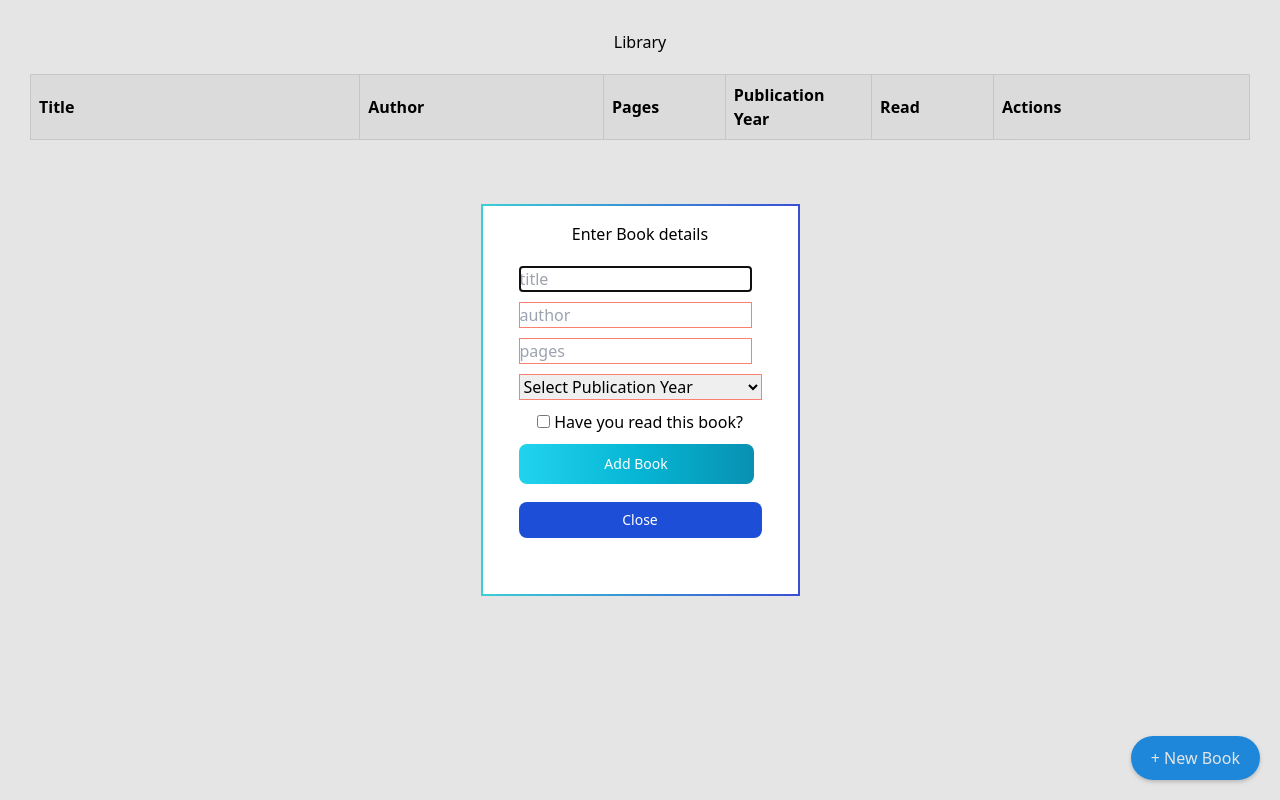
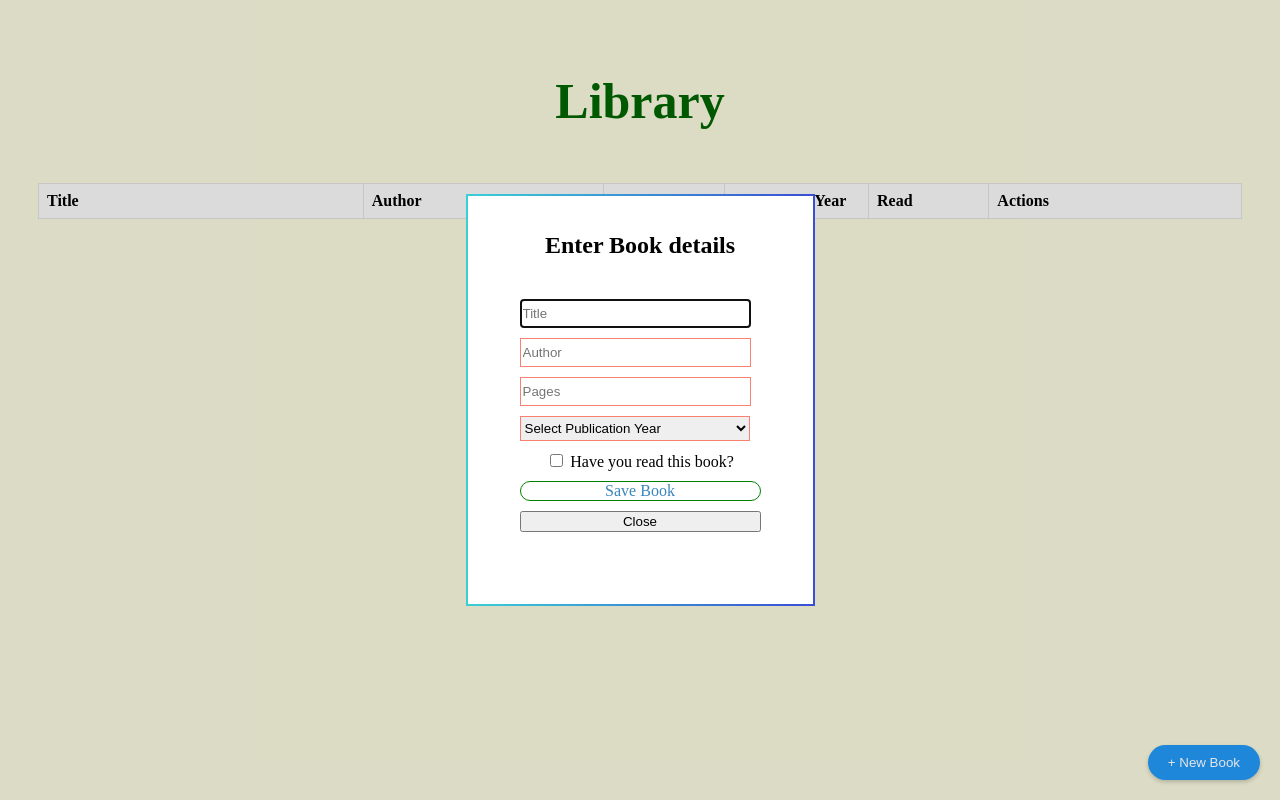
Before and after one commit to quikrish/Project-Library, a plain HTML site: page index.html in a window 1280 px wide. Both pictures are taken after a click on the button "+ New Book". Drawn offline with nearby package versions, Linux system fonts and the light colour scheme.

Commit message:
modified html: removed tailwind link renamed Add Book button to Save Book Capitalized the first letters of the placeholder in form
modified style sheet:
changed save book button and close buttons style
changed height and width of form and year dropdown

```diff
--- a/index.html
+++ b/index.html
@@ -5,7 +5,6 @@
     <meta name="viewport" content="width=device-width, initial-scale=1.0" />
     <title>Project-Library</title>
     <link rel="stylesheet" href="style.css" />
-    <script src="https://cdn.tailwindcss.com"></script>
   </head>
   <body>
     <h1>Library</h1>
@@ -14,11 +13,11 @@
       <div class="wrapper">
         <h2>Enter Book details</h2>
         <form id="bookForm">
-          <input type="text" placeholder="title" id="title" required />
-          <input type="text" placeholder="author" id="author" required />
+          <input type="text" placeholder="Title" id="title" required />
+          <input type="text" placeholder="Author" id="author" required />
           <input
             type="number"
-            placeholder="pages"
+            placeholder="Pages"
             id="pages"
             min="1"
             required
@@ -29,20 +28,8 @@
           <label for="isRead">
             <input type="checkbox" id="isRead" /> Have you read this book?
           </label>
-          <button
-            class="text-white bg-gradient-to-r from-cyan-400 via-cyan-500 to-cyan-600 hover:bg-gradient-to-br focus:ring-4 focus:outline-none focus:ring-cyan-300 dark:focus:ring-cyan-800 font-medium rounded-lg text-sm px-5 py-2.5 text-center me-2 mb-2"
-            type="submit"
-            id="add-book"
-          >
-            Add Book
-          </button>
-          <button
-            class="px-3 py-2 text-sm font-medium text-center text-white bg-blue-700 rounded-lg hover:bg-blue-800 focus:ring-4 focus:outline-none focus:ring-blue-300 dark:bg-blue-600 dark:hover:bg-blue-700 dark:focus:ring-blue-800"
-            type="button"
-            id="close"
-          >
-            Close
-          </button>
+          <button type="submit" id="add-book">Save Book</button>
+          <button type="button" id="close">Close</button>
         </form>
       </div>
     </dialog>
--- a/style.css
+++ b/style.css
@@ -1,10 +1,12 @@
 body {
   text-align: center;
   padding: 30px;
+  background-color: #f5f5dc;
 }
 h1 {
   font-size: 50px;
   padding-bottom: 20px;
+  color: #006400;
 }
 
 form {
@@ -18,6 +20,8 @@ input[type="text"],
 input[type="number"] {
   margin-right: 10px;
   border: 1px solid salmon;
+  height: 25px;
+  width: 225px;
 }
 
 table {
@@ -51,6 +55,30 @@ td {
 /* add book button in form */
 #add-book {
   font-weight: 900px;
+  background: white;
+  color: #3a85bb;
+  border: 1px solid green;
+  border-radius: 15px;
+  padding: 0 !important;
+  font: inherit;
+  cursor: pointer;
+}
+#add-book:hover {
+  background: #3a85bb;
+  color: white;
+  border: 1px solid;
+  padding: 0 !important;
+  font: inherit;
+  cursor: pointer;
+  text-decoration: underline;
+}
+#close:hover {
+  background: rgb(157, 55, 55);
+  color: white;
+  border: 1px solid;
+  padding: 0 !important;
+  font: inherit;
+  cursor: pointer;
 }
 
 #form-dialog {
@@ -81,4 +109,6 @@ td {
 
 #year {
   border: 1px solid salmon;
+  height: 25px;
+  width: 230px;
 }
```
